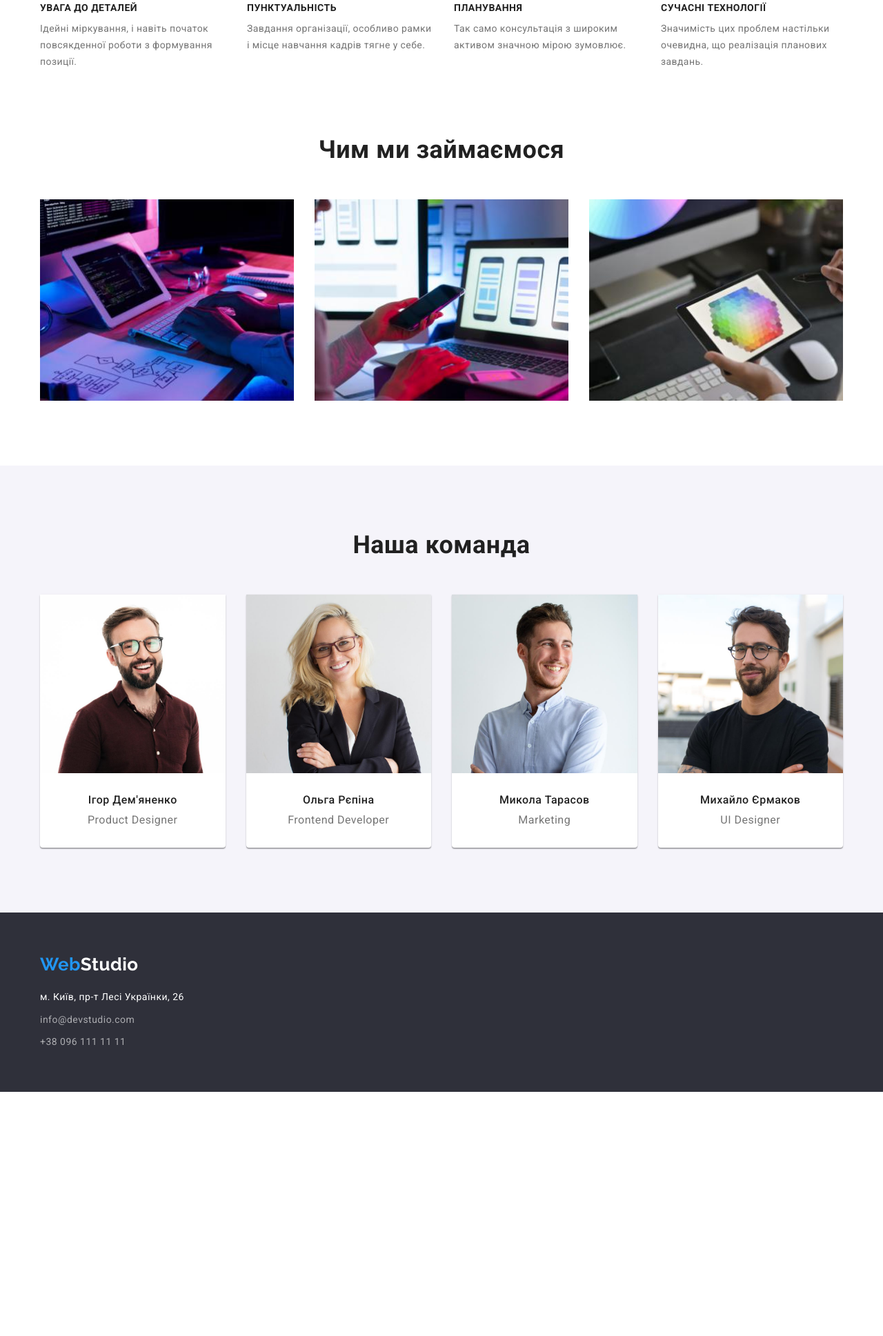
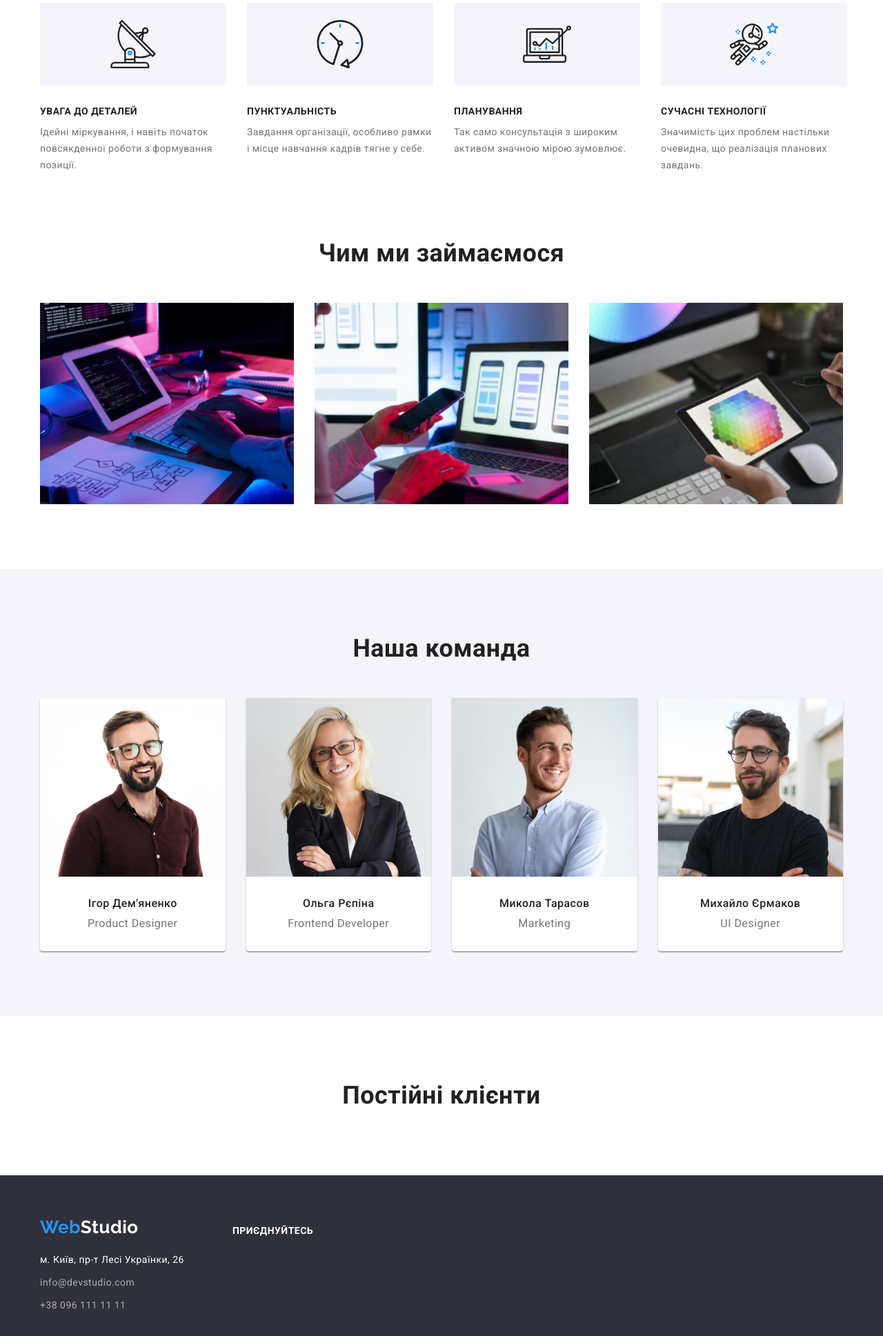
Before and after one commit to Kaffaborn/goit-markup-hw-04, a plain HTML site: page index.html in a window 1280 px wide. Shown: the part 771-2708 px from the top of the page at 69% size. Before the commit the page ends 2354 px from the top, so only its background shows below. Drawn offline with nearby package versions, Linux system fonts and the light colour scheme.

Commit message:
дз в прогрессе

```diff
--- a/css/styles.css
+++ b/css/styles.css
@@ -219,12 +219,32 @@ header{
     margin-right: 30px;
 }
 
-/* .features .item::before{
-    display: inline-block;
-    width: 270px;
+ .features .item::before{
+    content:"";
+    display: block;
     height: 120px;
     background-color: var(--features-bg);
-} */
+
+    margin-bottom: 30px;
+
+    background-repeat: no-repeat;
+    background-position: center;
+}
+
+.icon-anten::before{
+    background-image: url(../images/antenna.svg);
+}
+.icon-clock::before{
+    background-image: url(../images/clock.svg);
+}
+.icon-diagram::before{
+    background-image: url(../images/diagram.svg);
+}
+.icon-astronaut::before{
+    background-image: url(../images/astronaut.svg);
+}
+
+
 
 .feature{
     color: var(--title-text-color);
@@ -302,6 +322,11 @@ header{
     margin-top: 10px;
     margin-bottom: 30px;
 }
+/* Clients */
+.clients{
+    padding-top: 94px;
+    padding-bottom: 94px;
+}
 
 
 /* Footer */
@@ -312,6 +337,9 @@ header{
     padding-bottom: 60px;
 }
 
+.footer>.container {
+    display: flex;
+}
 
 .logo.footer{
     color: var(--primary-white-color);
@@ -346,6 +374,22 @@ header{
 .address .street:hover{
     color: var(--accent-color);
 }
+
+.footer-links{
+    margin-left: 70px;
+    margin-top: 12px;
+}
+
+.footer-text{
+    color: var(--primary-white-color);
+    font-weight: 700;
+    font-size: 14px;
+    line-height: 16px;
+    text-transform: uppercase;
+
+    margin-bottom: 20px;
+}
+
 /* Portfolio */
 .portfolio{
     padding-top: 94px;
--- a/index.html
+++ b/index.html
@@ -47,23 +47,23 @@
         <div class="container">
           <h2 class="hidden">Особливості</h2>
           <ul class="list">
-            <li class="item">
+            <li class="item icon-anten">
               <h3 class="feature">УВАГА ДО ДЕТАЛЕЙ</h3>
               <p class="text">
                 Ідейні міркування, і навіть початок повсякденної роботи з формування позиції.
               </p>
             </li>
-            <li class="item">
+            <li class="item icon-clock">
               <h3 class="feature">ПУНКТУАЛЬНІСТЬ</h3>
               <p class="text">
                 Завдання організації, особливо рамки і місце навчання кадрів тягне у себе.
               </p>
             </li>
-            <li class="item">
+            <li class="item icon-diagram">
               <h3 class="feature">ПЛАНУВАННЯ</h3>
               <p class="text">Так само консультація з широким активом значною мірою зумовлює.</p>
             </li>
-            <li class="item">
+            <li class="item icon-astronaut">
               <h3 class="feature">СУЧАСНІ ТЕХНОЛОГІЇ</h3>
               <p class="text">
                 Значимість цих проблем настільки очевидна, що реалізація планових завдань.
@@ -102,6 +102,14 @@
               <img src="./images/igor.jpg" alt="людина" width="270" />
               <h3 class="name">Ігор Дем'яненко</h3>
               <p class="position">Product Designer</p>
+              <ul class="list social-media">
+                <li>
+                  <a href="#" target="_blank" rel="noreferrer noopener nofollow"></a>
+                </li>
+                <li><a href="#" target="_blank" rel="noreferrer noopener nofollow"></a></li>
+                <li><a href="#" target="_blank" rel="noreferrer noopener nofollow"></a></li>
+                <li><a href="#" target="_blank" rel="noreferrer noopener nofollow"></a></li>
+              </ul>
             </li>
             <li class="item">
               <img src="./images/olga.jpg" alt="людина" width="270" />
@@ -121,9 +129,23 @@
           </ul>
         </div>
       </section>
+      <section class="clients">
+        <div class="container">
+          <h2 class="section-title">Постійні клієнти</h2>
+          <ul class="list">
+            <li class=""></li>
+            <li class=""></li>
+            <li class=""></li>
+            <li class=""></li>
+            <li class=""></li>
+            <li class=""></li>
+          </ul>
+        </div>
+      </section>
     </main>
     <footer class="footer">
       <div class="container">
+        <div class="footer-main">
           <a href="./index.html" lang="en" class="logo footer"
             ><span class="first-part">Web</span>Studio</a
           >
@@ -145,6 +167,16 @@
             </ul>
           </address>
         </div>
+        <div class="footer-links">
+          <p class="footer-text">приєднуйтесь</p>
+          <ul class="list">
+            <li class=""><a href="#"></a></li>
+            <li class=""><a href="#"></a></li>
+            <li class=""><a href="#"></a></li>
+            <li class=""><a href="#"></a></li>
+          </ul>
+        </div>
+      </div>
     </footer>
   </body>
 </html>
```
Also changed, not shown: images/antenna.svg (added), images/astronaut.svg (added), images/clock.svg (added), images/diagram.svg (added). Lines whose indentation alone changed are shown as unchanged.
